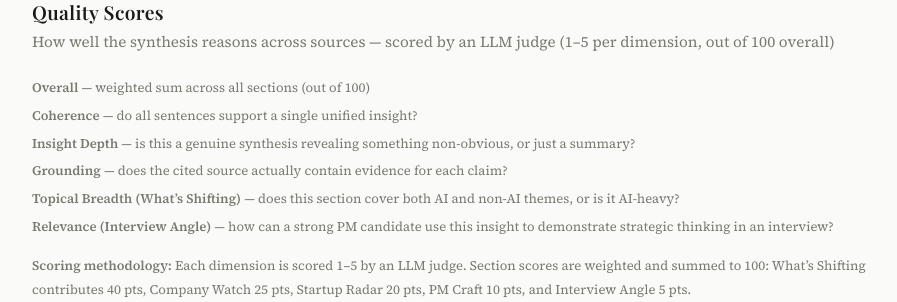
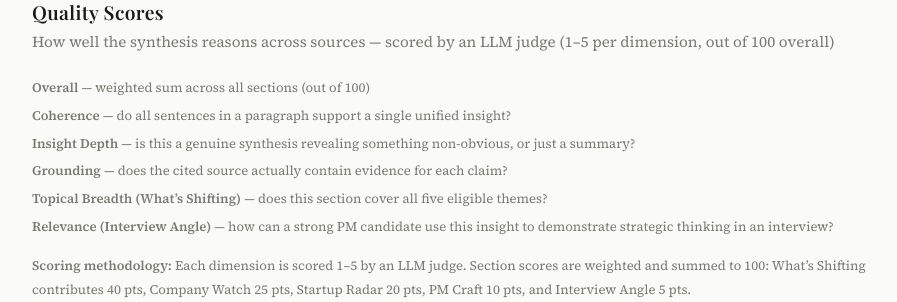
Before and after one commit to mounicasirineni/pm-intelligence-digest, a Flask app: template backend/app/templates/evals.html in a window 1280 px wide; the page is wider, and only the part inside the window is pictured. Shown: the part 219-521 px from the top of that part, without its empty margins (158-1055 px from the left). Run offline with Flask 3, Linux system fonts and the light colour scheme; the template is opened without the code that fills it: most values are stand-ins (such as "Sample title", 1, 10 or a date in 2020).

Commit message:
Updated evals definitions

```diff
--- a/backend/app/templates/evals.html
+++ b/backend/app/templates/evals.html
@@ -253,7 +253,7 @@
             <span><strong>Overall</strong> — weighted sum across all sections (out of 100)</span>
           </div>
           <div class="legend-row" style="margin-top: 0.25rem;">
-            <span><strong>Coherence</strong> — do all sentences support a single unified insight?</span>
+            <span><strong>Coherence</strong> — do all sentences in a paragraph support a single unified insight?</span>
           </div>
           <div class="legend-row" style="margin-top: 0.25rem;">
             <span><strong>Insight Depth</strong> — is this a genuine synthesis revealing something non-obvious, or just a summary?</span>
@@ -262,7 +262,7 @@
             <span><strong>Grounding</strong> — does the cited source actually contain evidence for each claim?</span>
           </div>
           <div class="legend-row" style="margin-top: 0.25rem;">
-            <span><strong>Topical Breadth (What&rsquo;s Shifting)</strong> — does this section cover both AI and non-AI themes, or is it AI-heavy?</span>
+            <span><strong>Topical Breadth (What&rsquo;s Shifting)</strong> — does this section cover all five eligible themes?</span>
           </div>
           <div class="legend-row" style="margin-top: 0.25rem;">
             <span><strong>Relevance (Interview Angle)</strong> — how can a strong PM candidate use this insight to demonstrate strategic thinking in an interview?</span>
```
